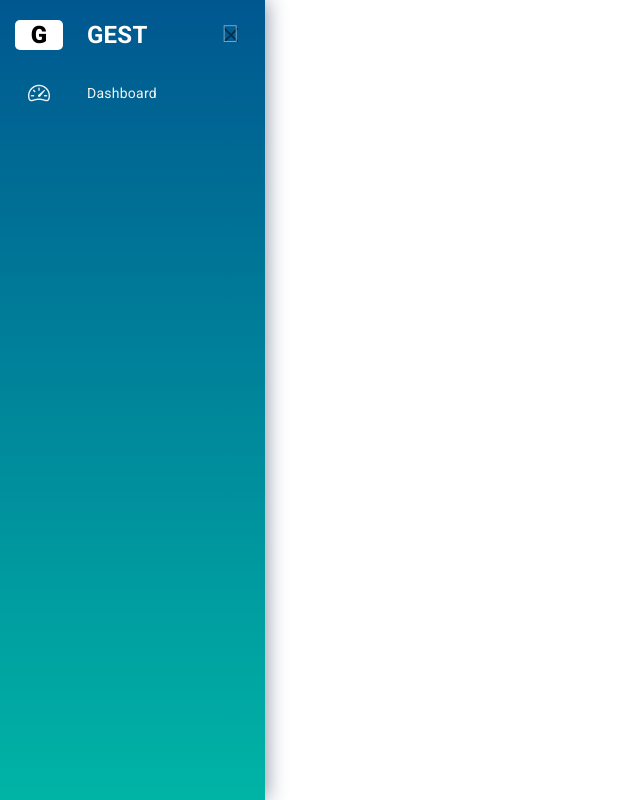
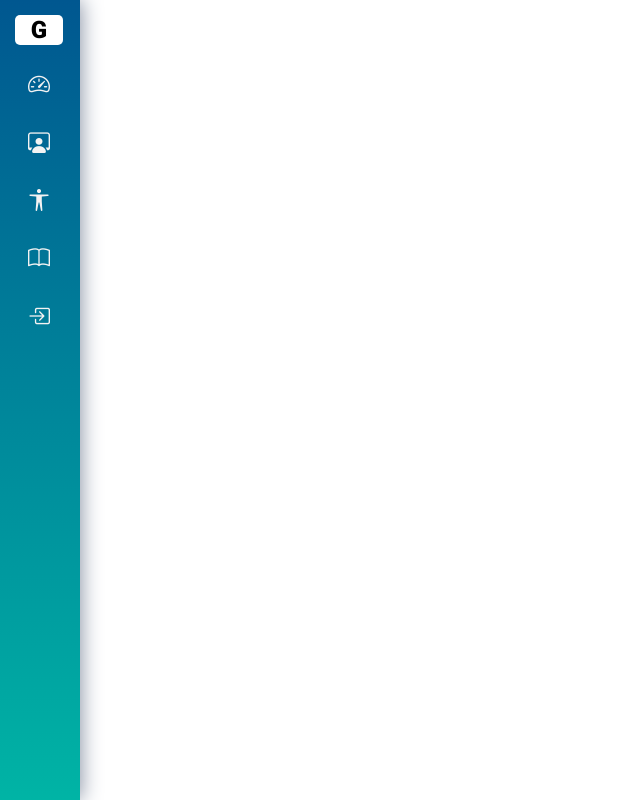
Before and after one commit to HarvyAstaiza/Gest, an Angular app in the folder Gest/: page /home in a window 1280 px wide. Shown: the whole page, without its empty margins (0-640 px from the left). Built offline with nearby package versions, Linux system fonts and the light colour scheme.

Commit message:
sideNav con iconos y modulos

```diff
--- a/Gest/src/app/Admin/components/sidenav/nav-data.ts
+++ b/Gest/src/app/Admin/components/sidenav/nav-data.ts
@@ -3,5 +3,25 @@ export const navbarData = [
     routeLink:'dashboard',
     icon:'bi bi-speedometer2',
     label:'Dashboard',
+    },
+    {
+        routeLink:'teachers',
+        icon:'bi bi-person-workspace',
+        label:'Docentes',
+    },
+    {
+        routeLink:'students',
+        icon:'bi bi-universal-access',
+        label:'Estudiantes',
+    },
+    {
+        routeLink:'courses',
+        icon:'bi bi-book',
+        label:'Materias',
+    },
+    {
+        routeLink:'logout',
+        icon:'bi bi-box-arrow-in-right',
+        label:'Cerrar Sesion',
     }
 ];
--- a/Gest/src/app/Admin/components/sidenav/sidenav.component.css
+++ b/Gest/src/app/Admin/components/sidenav/sidenav.component.css
@@ -4,7 +4,7 @@
     position: fixed;
     z-index: 1;
     top: 0;
-    width: 16.5625rem;
+    width: 5rem;
     height: 100vh;
     box-shadow: 0.063rem 0 1.25rem 0 #8690a3;
 
@@ -53,7 +53,7 @@
 }
 
 .sidenav-collapsed{
-    width: 16.5625;
+    width: 16.5625rem;
 }
 .sidenav-nav{
     list-style: none;
@@ -67,7 +67,7 @@
     .sidenav-nav-item{
         width: 100%;
         margin-bottom: 0.625rem;
-        .sidenav-nav-link{
+        .sidenav-link{
             display: flex;
             align-items: center;
             height: 3rem;
--- a/Gest/src/app/Admin/components/sidenav/sidenav.component.html
+++ b/Gest/src/app/Admin/components/sidenav/sidenav.component.html
@@ -1,18 +1,17 @@
 
 <div class="sidenav" [ngClass]="collapsed ? 'sidenav-collapsed' : ''">
     <div class="logo-container">
-        <button class="logo">G</button>
+        <button class="logo" (click)="toggleCollapse()">G</button>
         <div class="logo-text" *ngIf="collapsed">GEST</div>
-        <button class="btn-close">
+        <button class="btn-close" *ngIf="collapsed" (click)="closeSidenav()" >
             <i class="fal fa-times close-icon"></i>
         </button>
     </div>
     <ul class="sidenav-nav" >
         <li class="sidenav-nav-item" *ngFor="let data of navData">
-            <a  class="sidenav-nav-link" [routerLink]="[data.routeLink]" >
+            <a  class="sidenav-link" [routerLink]="[data.routeLink]" >
                 <i class="sidenav-link-icon" [class]="data.icon"></i>
-
-            <span class="sidenav-link-text" *ngIf="collapsed">{{data.label}}</span>
+                <span class="sidenav-link-text" *ngIf="collapsed">{{data.label}}</span>
             </a>
         </li>
     </ul>
--- a/Gest/src/app/Admin/components/sidenav/sidenav.component.ts
+++ b/Gest/src/app/Admin/components/sidenav/sidenav.component.ts
@@ -7,7 +7,13 @@ import { navbarData } from './nav-data';
 })
 export class SidenavComponent {
 
-  collapsed=true;
+  collapsed=false;
   navData=navbarData;
 
+  toggleCollapse():void{
+    this.collapsed= !this.collapsed;
+  }
+  closeSidenav():void{
+    this.collapsed=false;
+  }
 }
```
